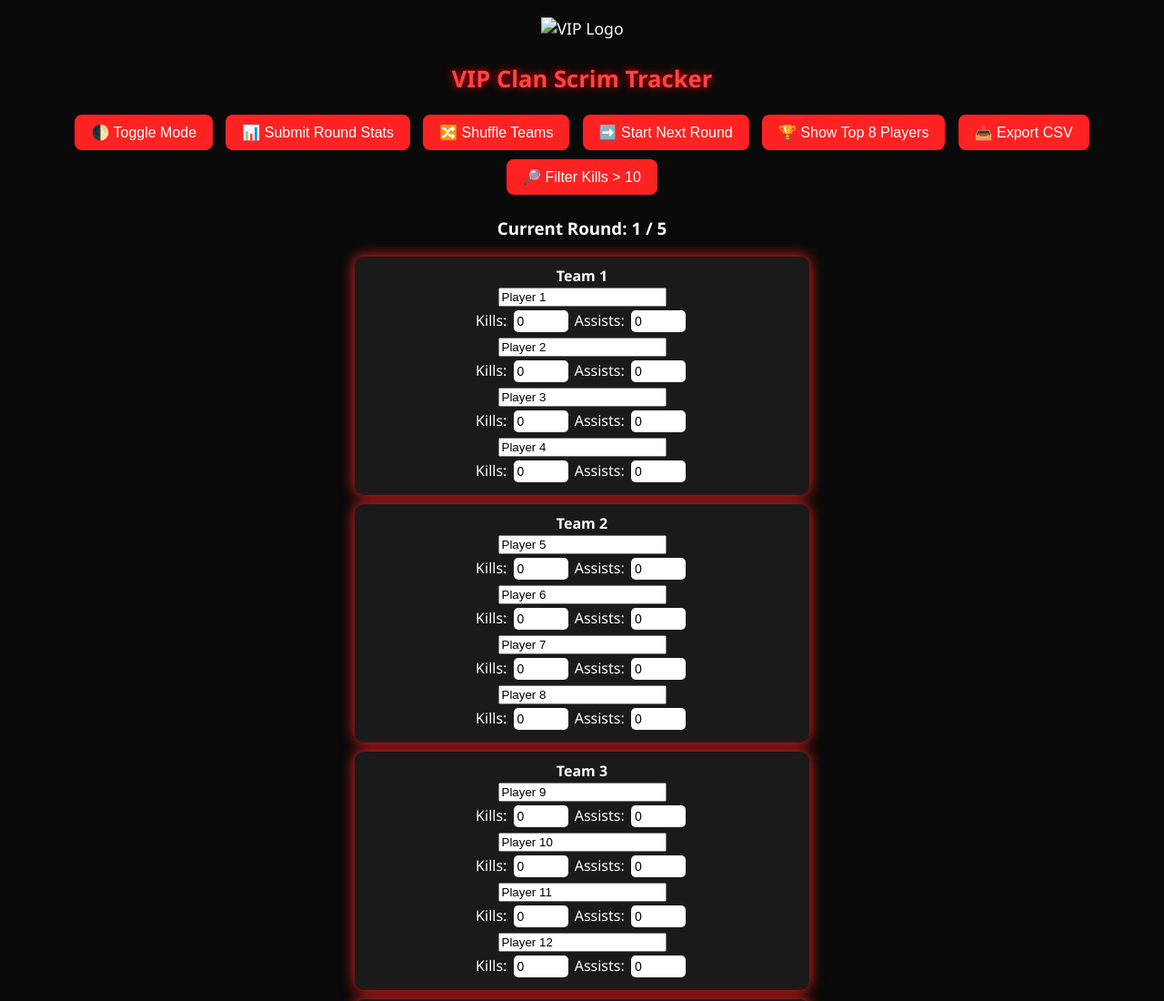
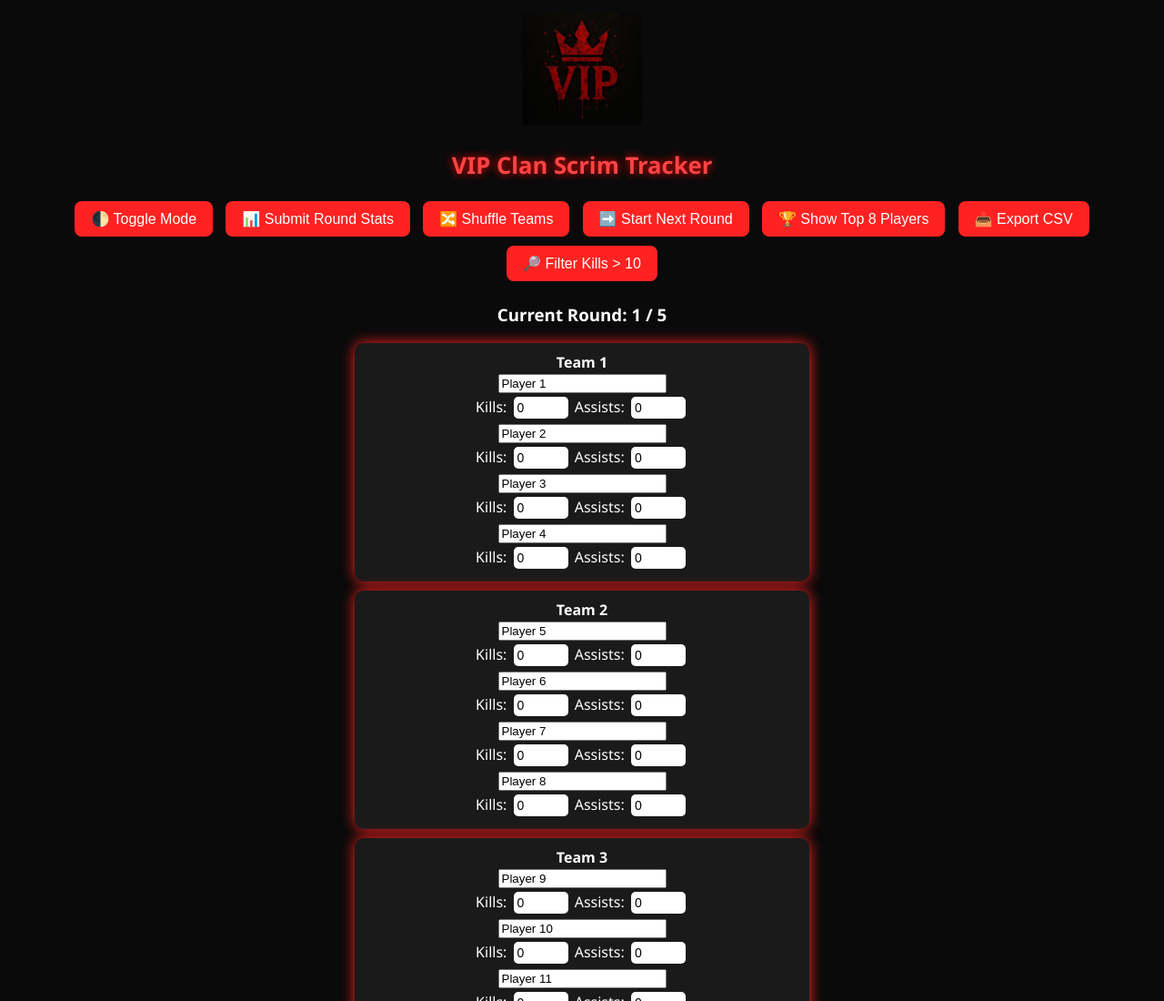
Before and after one commit to code-X-104/Dhs_Services, a plain HTML site: page index.html in a window 1280 px wide. Shown: the top 1100 px of the page at 91% size. Drawn offline with nearby package versions, Linux system fonts and the light colour scheme.

Commit message:
Update index.html

```diff
--- a/index.html
+++ b/index.html
@@ -95,7 +95,7 @@
 </head>
 <body>
   <canvas id="confetti-canvas"></canvas>
-  <img src="vip_logo.jpeg" class="logo" alt="VIP Logo">
+  <img src="vip_logo.jpg" class="logo" alt="VIP Logo">
   <h1>VIP Clan Scrim Tracker</h1>
 
   <button onclick="toggleDarkMode()">🌓 Toggle Mode</button>
```
